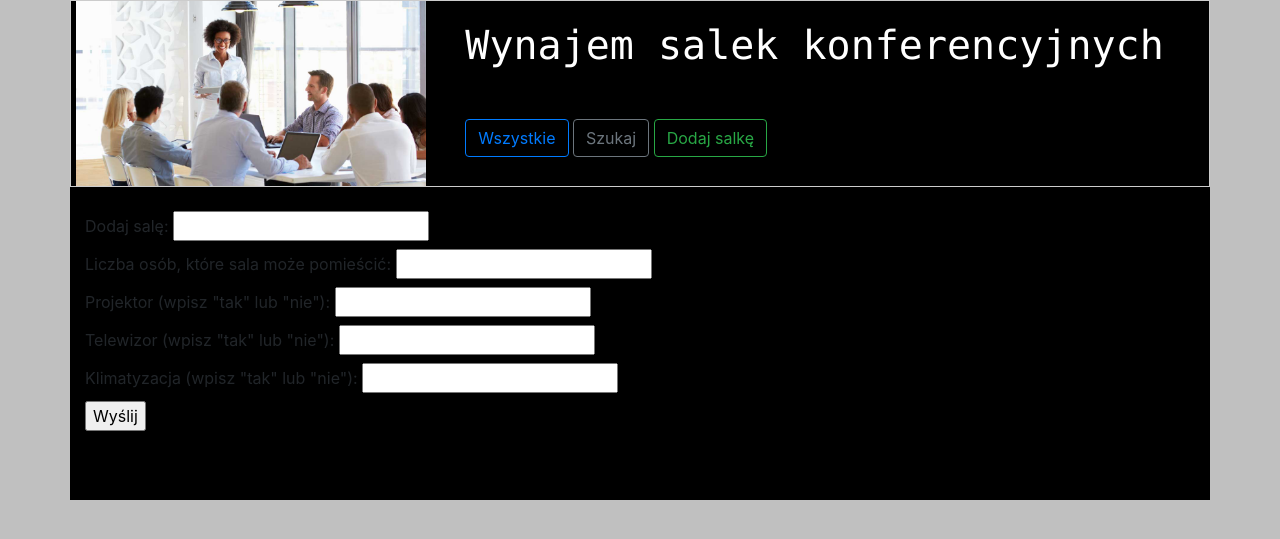
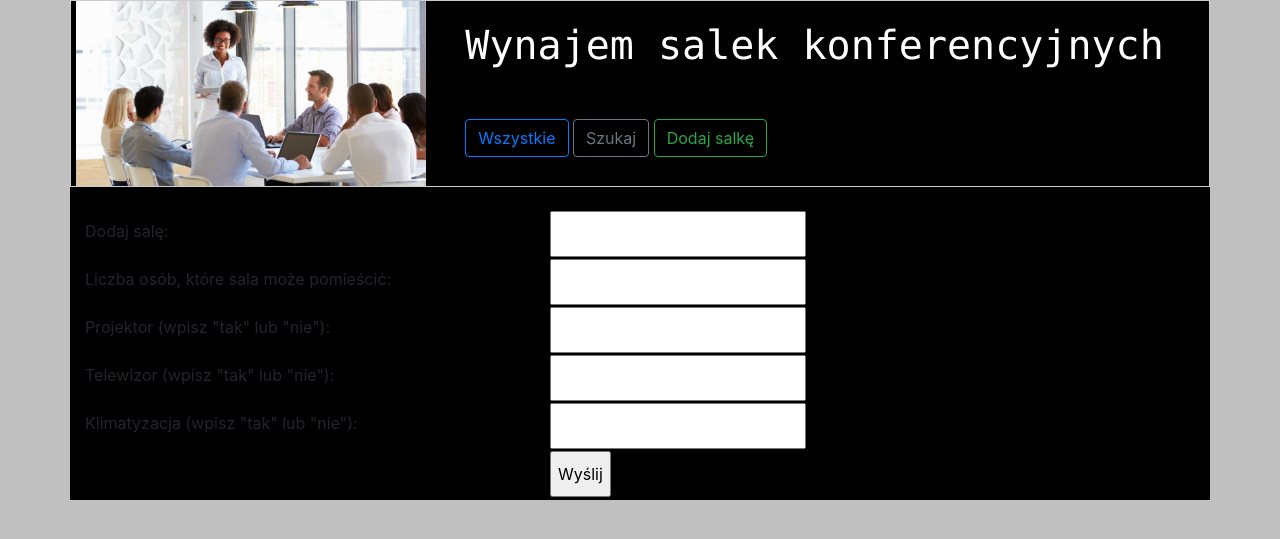
Before and after one commit to Murtrag/warsztaty4, a Django app: page /room/new/ in a window 1280 px wide. Shown: the top 539 px of the page. Run offline with Django 3.2, Linux system fonts and the light colour scheme; tables that the repository leaves empty hold one stand-in row (values such as "Sample post"); some libraries are stand-ins or nearby versions.

Commit message:
styling forms

```diff
--- a/main/templates/template.html
+++ b/main/templates/template.html
@@ -30,6 +30,14 @@
     .header{
         border: 1px solid #ccc !important;
     }
+    input, select {
+        position: absolute;
+        left: 450px;
+        margin-left: 100px;
+    }
+    form{
+        line-height: 40px;
+    }
 </style>
 <div class="container">
 
--- a/orderer_2000/urls.py
+++ b/orderer_2000/urls.py
@@ -7,6 +7,7 @@ from django.conf.urls.static import static
 
 urlpatterns = [
     path('admin/', admin.site.urls),
+    path('', views.RoomList.as_view()),
     url('^all_rooms/', views.RoomList.as_view(), name="all_rooms"),
     url(r'^room/new/$', views.add_room, name="room_new"),
     url(r'^room/delete/(?P<id>\d+)$', views.delete_room, name="room_delete"),
```
